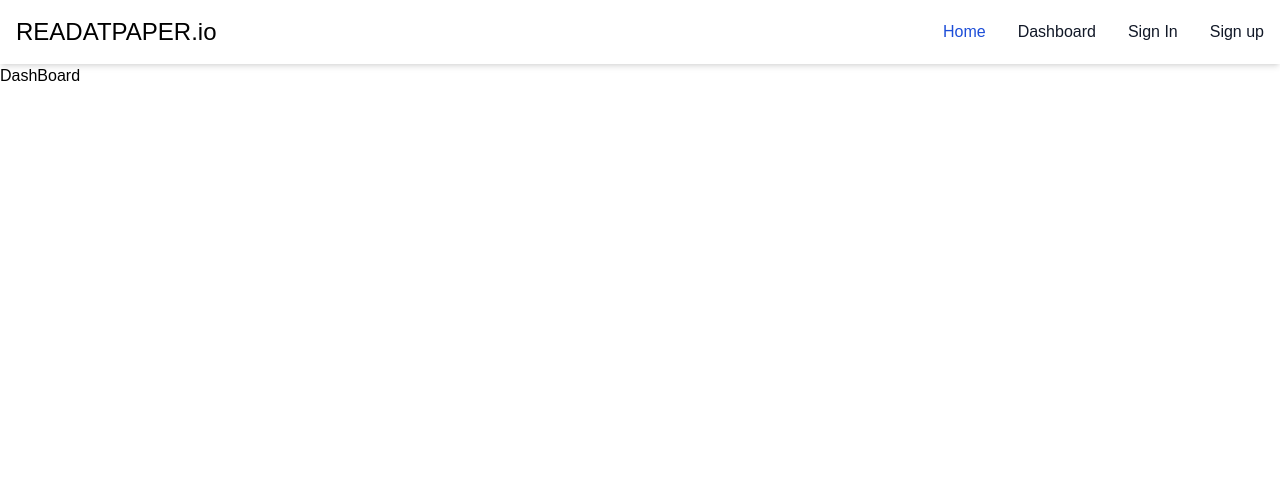
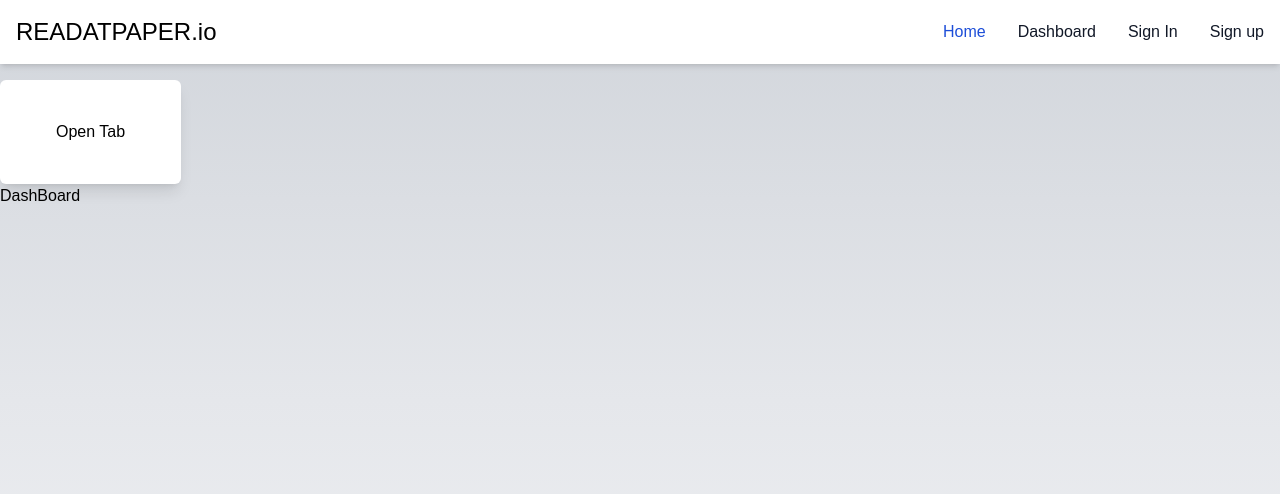
Before and after one commit to SaraVaseem/RoseHack2025, a Next.js app in the folder readatpaper/frontend/: page /dashboard in a window 1280 px wide. Shown: the top 494 px of the page. Built offline with nearby package versions, Linux system fonts and the light colour scheme; a web font is replaced by a local one.

Commit message:
added button component

```diff
--- a/readatpaper/frontend/app/dashboard/page.tsx
+++ b/readatpaper/frontend/app/dashboard/page.tsx
@@ -1,3 +1,7 @@
+'use client'; // This will mark the page component as a Client Component
+
+import { useState } from 'react';
+import Button from '../../components/Button';
 import NavBar from '../../components/NavBar';
 import { Lekton } from "next/font/google";
 
@@ -7,11 +11,19 @@ const lektonFont = Lekton({
 })
 
 export default function Page() {
+    // State to manage whether the tab is open or not
+    const [isTabOpen, setIsTabOpen] = useState(false);
+
+    // Function to toggle the tab's visibility
+    const handleClick = () => {
+        setIsTabOpen((prevState) => !prevState);
+    };
     return (
-        <div>
+        <div className="bg-gradient-to-t from-gray-100 via-gray-200 to-gray-300 min-h-screen">
             <div className={ lektonFont.className}>
                 <NavBar/>
-
+                {/* Button that toggles the tab */}
+                <Button text="Open Tab" className="mt-4" />
                 DashBoard
             </div>
         </div>
--- a/readatpaper/frontend/components/Button.tsx
+++ b/readatpaper/frontend/components/Button.tsx
@@ -0,0 +1,54 @@
+'use client';
+
+import { useState } from 'react';
+
+interface ButtonProps {
+  text: string;
+  className?: string;
+  type?: 'button' | 'submit' | 'reset';
+}
+
+const Button: React.FC<ButtonProps> = ({ text, className = '', type = 'button' }) => {
+  // State to manage whether the tab is open or not
+  const [isTabOpen, setIsTabOpen] = useState(false);
+
+  // Function to toggle the tab's visibility
+  const handleClick = () => {
+    setIsTabOpen((prevState) => !prevState);
+  };
+
+  return (
+    <div className="relative">
+      {/* Button that toggles the tab */}
+      <button
+        type={type}
+        onClick={handleClick}
+        className={`px-14 py-10 bg-white shadow-lg text-black rounded-md hover:bg-gray-100 ${className}`}
+      >
+        {text}
+      </button>
+
+      {/* Tab that covers the screen */}
+      <div
+        className={`fixed inset-0 bg-gray-900 bg-opacity-75 transition-all duration-500 ease-in-out ${
+          isTabOpen ? 'opacity-100' : 'opacity-0 pointer-events-none'
+        }`}
+      >
+        <div className="flex justify-center items-center h-full text-white">
+          <div className="text-center">
+            <h2 className="text-2xl mb-4">This is the Tab Content</h2>
+            <p>Here you can put anything you want in the tab!</p>
+            <button
+              onClick={handleClick}
+              className="px-4 py-2 bg-red-500 text-white rounded-md hover:bg-red-600 mt-4"
+            >
+              Close Tab
+            </button>
+          </div>
+        </div>
+      </div>
+    </div>
+  );
+};
+
+export default Button;
```
